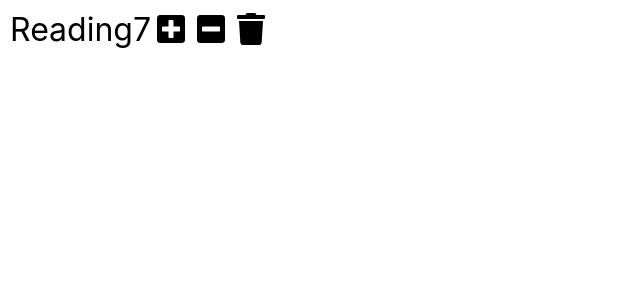
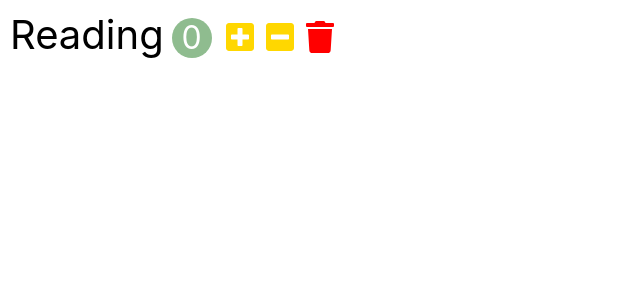
Before and after one commit to chanwoo95/react-practice, a React (Create React App) app in the folder habit-tracker/: page / in a window 1280 px wide. Shown: the top 300 px of the page, without its empty margins (0-640 px from the left). Built offline with nearby package versions, Linux system fonts and the light colour scheme; the HTML template or start-up script is replaced by a standard one.

Commit message:
practice

```diff
--- a/habit-tracker/package.json
+++ b/habit-tracker/package.json
@@ -7,6 +7,7 @@
         "@testing-library/jest-dom": "^5.11.4",
         "@testing-library/react": "^11.1.0",
         "@testing-library/user-event": "^12.1.10",
+        "eslint-config-airbnb": "^18.2.1",
         "react": "^17.0.1",
         "react-dom": "^17.0.1",
         "react-scripts": "4.0.2",
--- a/habit-tracker/src/app.css
+++ b/habit-tracker/src/app.css
@@ -1,10 +1,20 @@
-li {
+.habit {
+    margin: 10px;
+    font-size: 2.5rem;
     list-style: none;
 }
 
-.habit {
-    margin: 10px;
-    font-size: 32px;
+.habit-count {
+    display: inline-block;
+    text-align: center;
+    font-size: 2rem;
+    width: 2.5rem;
+    height: 2.5rem;
+    line-height: 2.5rem;
+    background-color: darkseagreen;
+    margin: 0px 0.5rem;
+    color: white;
+    border-radius: 50%;
 }
 
 .habit-button {
@@ -18,3 +28,12 @@ li {
 .habit-button:hover {
     opacity: 0.8;
 }
+
+.habit-increase,
+.habit-decrease {
+    color: gold;
+}
+
+.habit-trash {
+    color: red;
+}
--- a/habit-tracker/src/app.jsx
+++ b/habit-tracker/src/app.jsx
@@ -1,22 +1,9 @@
 import React, { Component } from 'react';
+import Habit from './components/habit';
 import './app.css';
 
 function App() {
-    return (
-        <li className="habit">
-            <span className="habit-name">Reading</span>
-            <span className="habit-count">7</span>
-            <button className="habit-button habit-increase">
-                <i className="fas fa-plus-square"></i>
-            </button>
-            <button className="habit-button habit-decrease">
-                <i className="fas fa-minus-square"></i>
-            </button>
-            <button className="habit-button habit-trash">
-                <i className="fas fa-trash"></i>
-            </button>
-        </li>
-    );
+    return <Habit />;
 }
 
 export default App;
--- a/habit-tracker/src/components/habit.jsx
+++ b/habit-tracker/src/components/habit.jsx
@@ -1,9 +1,41 @@
 import React, { Component } from 'react';
-import Habit from './components/habit';
 
 class Habit extends Component {
+    state = {
+        count: 0,
+    };
+
+    handleIncrease = () => {
+        this.setState({ count: this.state.count + 1 });
+    };
+
+    handleDecrease = () => {
+        const count = this.state.count - 1;
+        this.setState({ count: count < 0 ? 0 : count });
+    };
+
     render() {
-        return <Habit />;
+        return (
+            <li className="habit">
+                <span className="habit-name">Reading</span>
+                <span className="habit-count">{this.state.count}</span>
+                <button
+                    className="habit-button habit-increase"
+                    onClick={this.handleIncrease}
+                >
+                    <i className="fas fa-plus-square"></i>
+                </button>
+                <button
+                    className="habit-button habit-decrease"
+                    onClick={this.handleDecrease}
+                >
+                    <i className="fas fa-minus-square"></i>
+                </button>
+                <button className="habit-button habit-trash">
+                    <i className="fas fa-trash"></i>
+                </button>
+            </li>
+        );
     }
 }
 
```
Also changed, not shown: 1 other file (tests, documents, lock files or other folders). Lines whose indentation alone changed are shown as unchanged.
